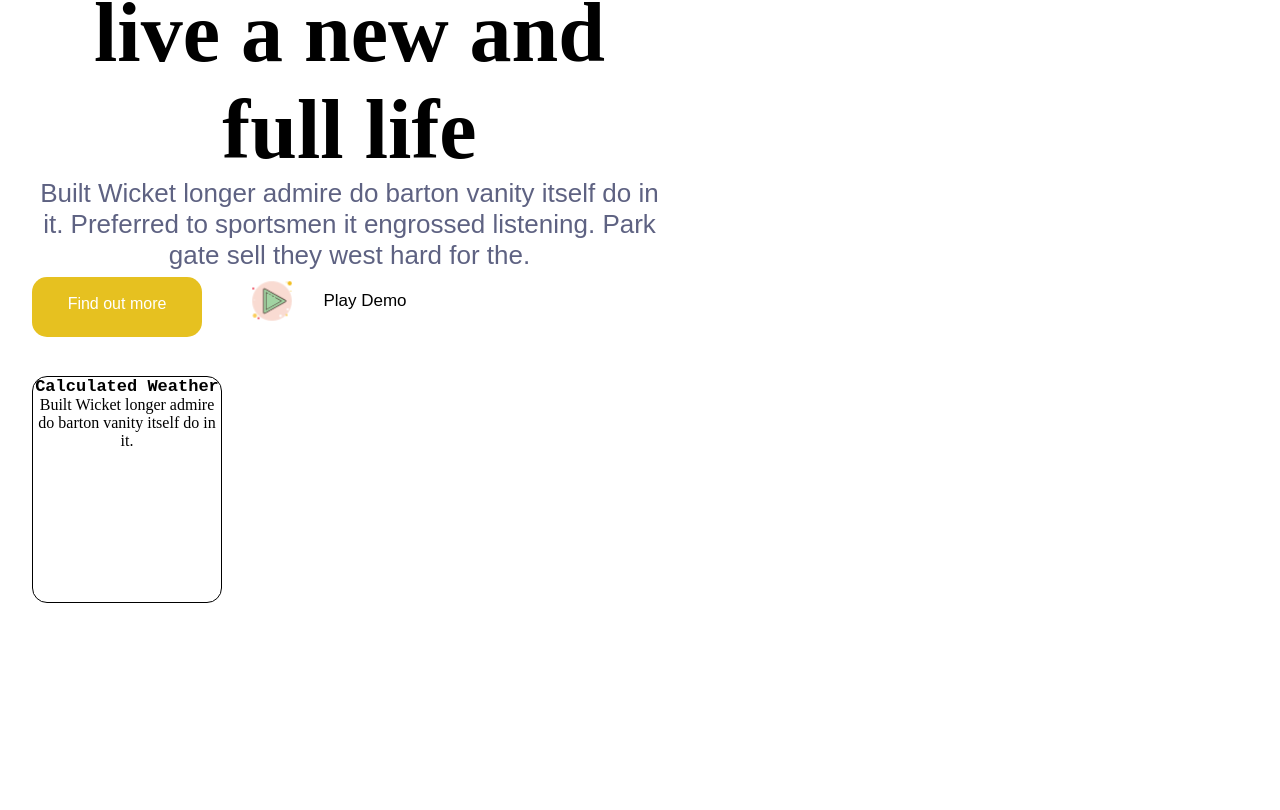
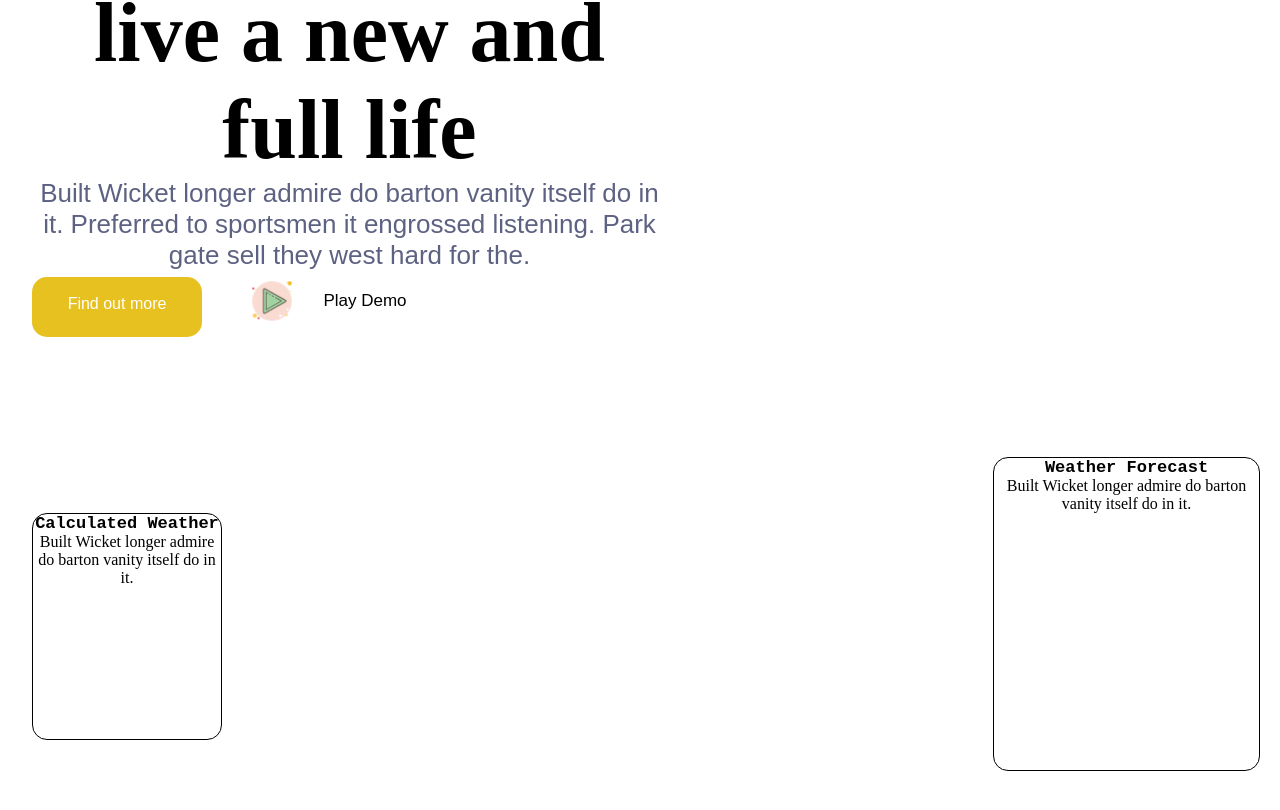
Before and after one commit to Mir-Danish/jadoo, a React (Vite) app: page / in a window 1280 px wide. Shown: the part 318-1128 px from the top of the page. Built offline with nearby package versions, Linux system fonts and the light colour scheme.

Commit message:
added code

```diff
--- a/src/components/Home.css
+++ b/src/components/Home.css
@@ -99,9 +99,11 @@
     margin-top: 20px;
     display: flex;
     flex-direction: row;
+    align-items: center;
+    justify-content: space-between;
 }
 
-.category-service-box {
+.category-service-box1 {
     width: 190px;
     height: 227px;
     border: 1px solid black;
@@ -121,3 +123,10 @@
     font-family: 600;
     font-size: 16px;
 }
+
+.category-service-box2 {
+    width: 267px;
+    height: 314px;
+    border: 1px solid black;
+    border-radius: 15px;
+}
--- a/src/components/Home.jsx
+++ b/src/components/Home.jsx
@@ -23,8 +23,14 @@ const Home = () => {
 
              </div>
              <div className='category-services'>
-                <div className='category-service-box'>
+                <div className='category-service-box1'>
                    <p className='category-service-box-text'>Calculated Weather</p>
+                   <p className='category-service-box-description'>Built Wicket longer admire do barton vanity itself do in it.</p>
+
+                </div>
+
+                <div className='category-service-box2'>
+                   <p className='category-service-box-text'>Weather Forecast</p>
                    <p className='category-service-box-description'>Built Wicket longer admire do barton vanity itself do in it.</p>
                 </div>
 
```
